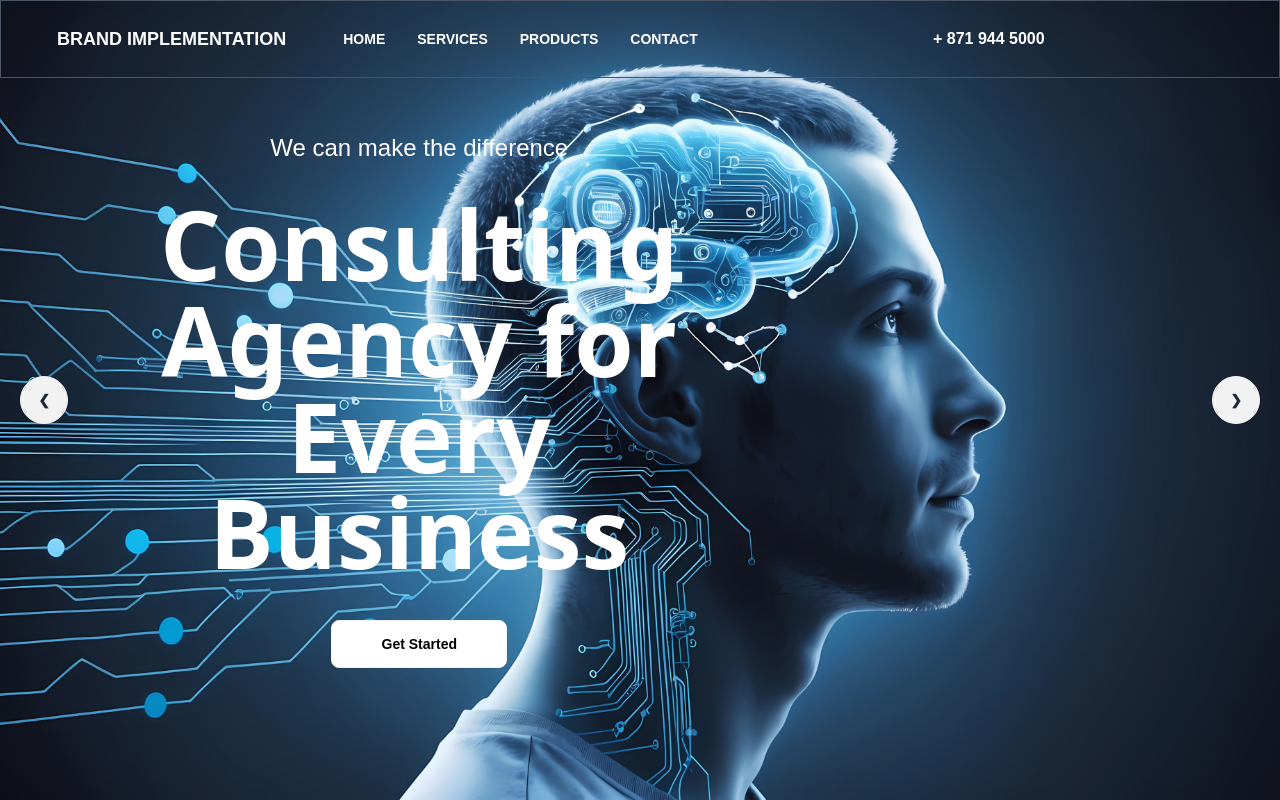
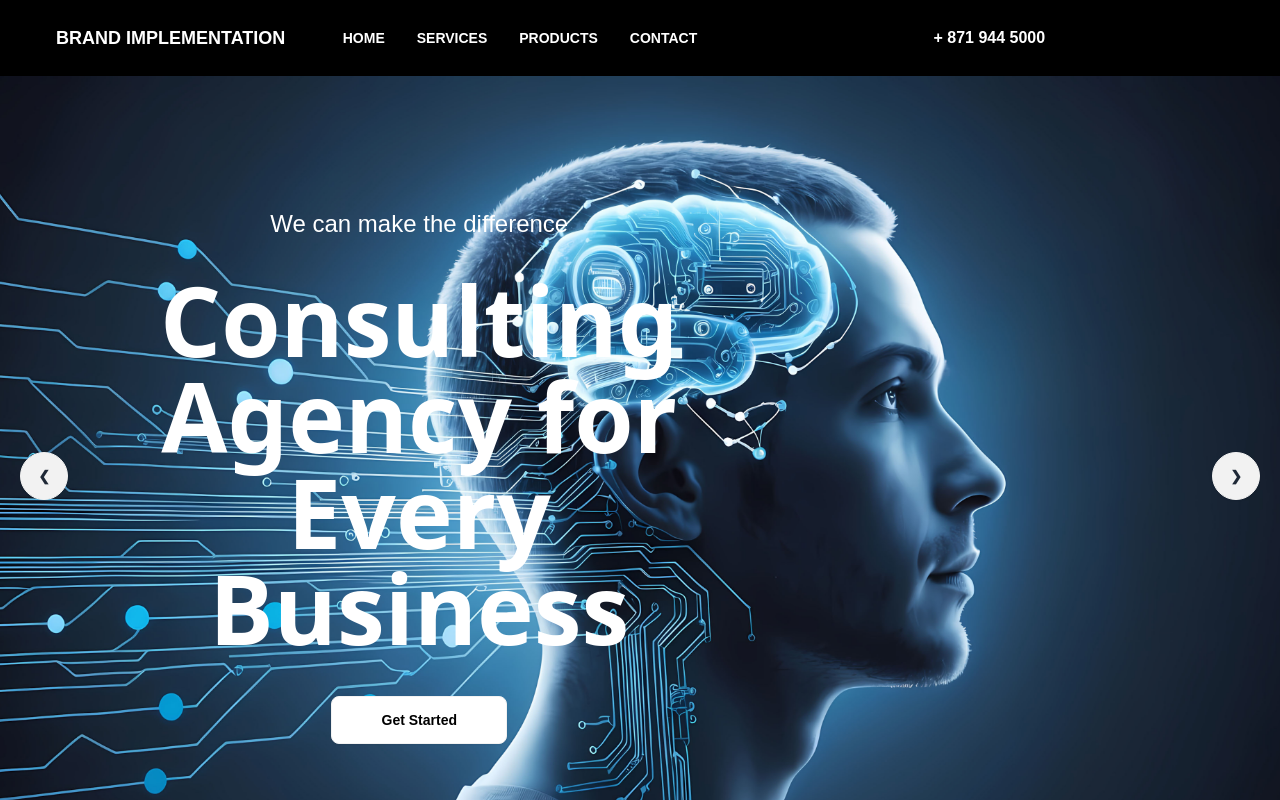
Before and after one commit to Oseun12/Brand-implementation-web-page, a Next.js app: page / in a window 1280 px wide. Shown: the top 800 px of the page. Built offline with nearby package versions, Linux system fonts and the light colour scheme; grey boxes are pictures that could not be loaded; a web font is replaced by a local one.

Commit message:
Chore: setting up the header

```diff
--- a/app/_components/Header.tsx
+++ b/app/_components/Header.tsx
@@ -16,7 +16,7 @@ function Header() {
   // };
 
   return (
-    <header className="fixed top-0 left-0 w-full z-50  p-6 border border-gray-600">
+    <header className=" top-0 left-0 w-full z-50  p-6 bg-black bg-opacity-100">
       <div className="mx-auto flex items-center justify-between max-w-screen-xl px-4 sm:px-6 lg:px-8">
 
         {/* Logo on the left */}
```
